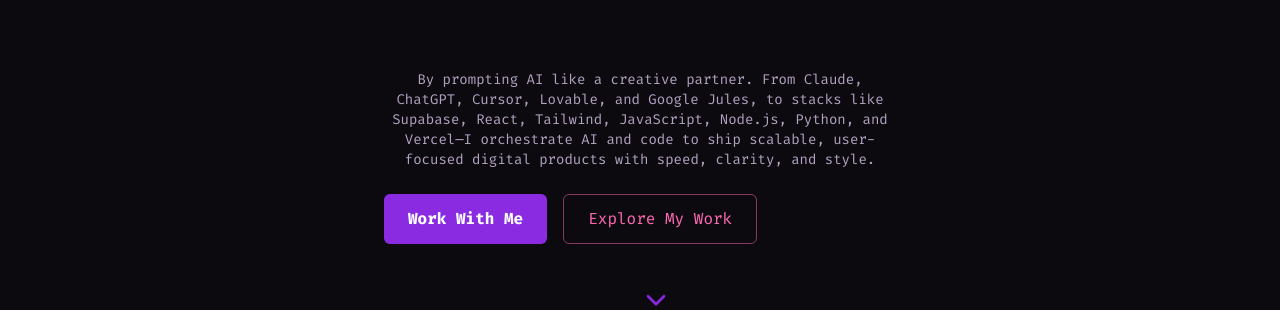
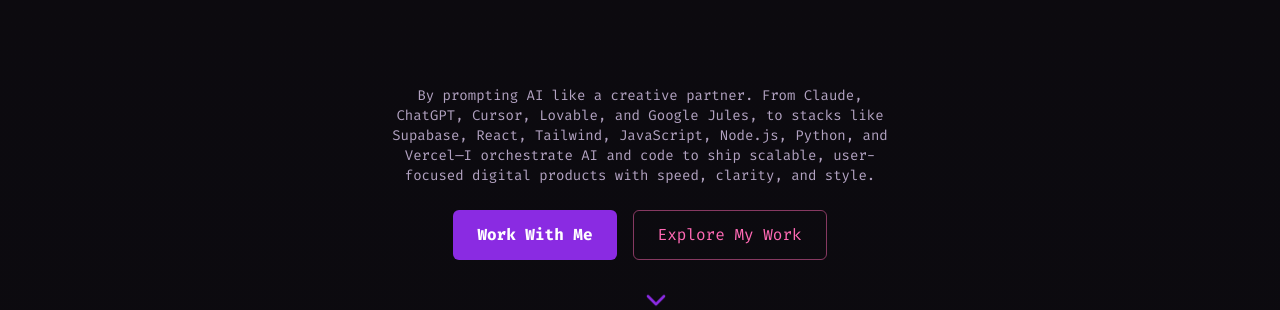
Before and after one commit to samuelchimmy/jadefolio, a React (Vite) app: page / in a window 1280 px wide. Shown: the part 436-746 px from the top of the page. Built offline with nearby package versions, Linux system fonts and the light colour scheme.

Commit message:
Update Hero.tsx
Signed-off-by: Jade Of Wallstreet <samuelchimmy@gmail.com>

```diff
--- a/src/components/Hero.tsx
+++ b/src/components/Hero.tsx
@@ -34,12 +34,12 @@ const Hero = () => {
         <div className="h-32"></div>
 
         {/* Content Below Robot */}
-        <div className="mt-24">
-          <p className="text-sm text-muted-foreground max-w-lg mx-auto mb-6 animate-fade-in" style={{ animationDelay: '0.6s' }}>
+        <div className="mt-32">
+          <p className="text-sm text-muted-foreground max-w-lg mx-auto mb-6 animate-fade-in text-center" style={{ animationDelay: '0.6s' }}>
             By prompting AI like a creative partner. From Claude, ChatGPT, Cursor, Lovable, and Google Jules, to stacks like Supabase, React, Tailwind, JavaScript, Node.js, Python, and Vercel—I orchestrate AI and code to ship scalable, user-focused digital products with speed, clarity, and style.
           </p>
 
-          <div className="flex gap-4 animate-fade-in" style={{ animationDelay: '0.8s' }}>
+          <div className="flex gap-4 justify-center animate-fade-in" style={{ animationDelay: '0.8s' }}>
             <button
               onClick={() => scrollToSection('contact')}
               className="px-6 py-3 rounded-md bg-brand-purple text-white font-bold transition-all duration-300 transform hover:-translate-y-1 hover:shadow-lg hover:shadow-brand-purple/30"
```
